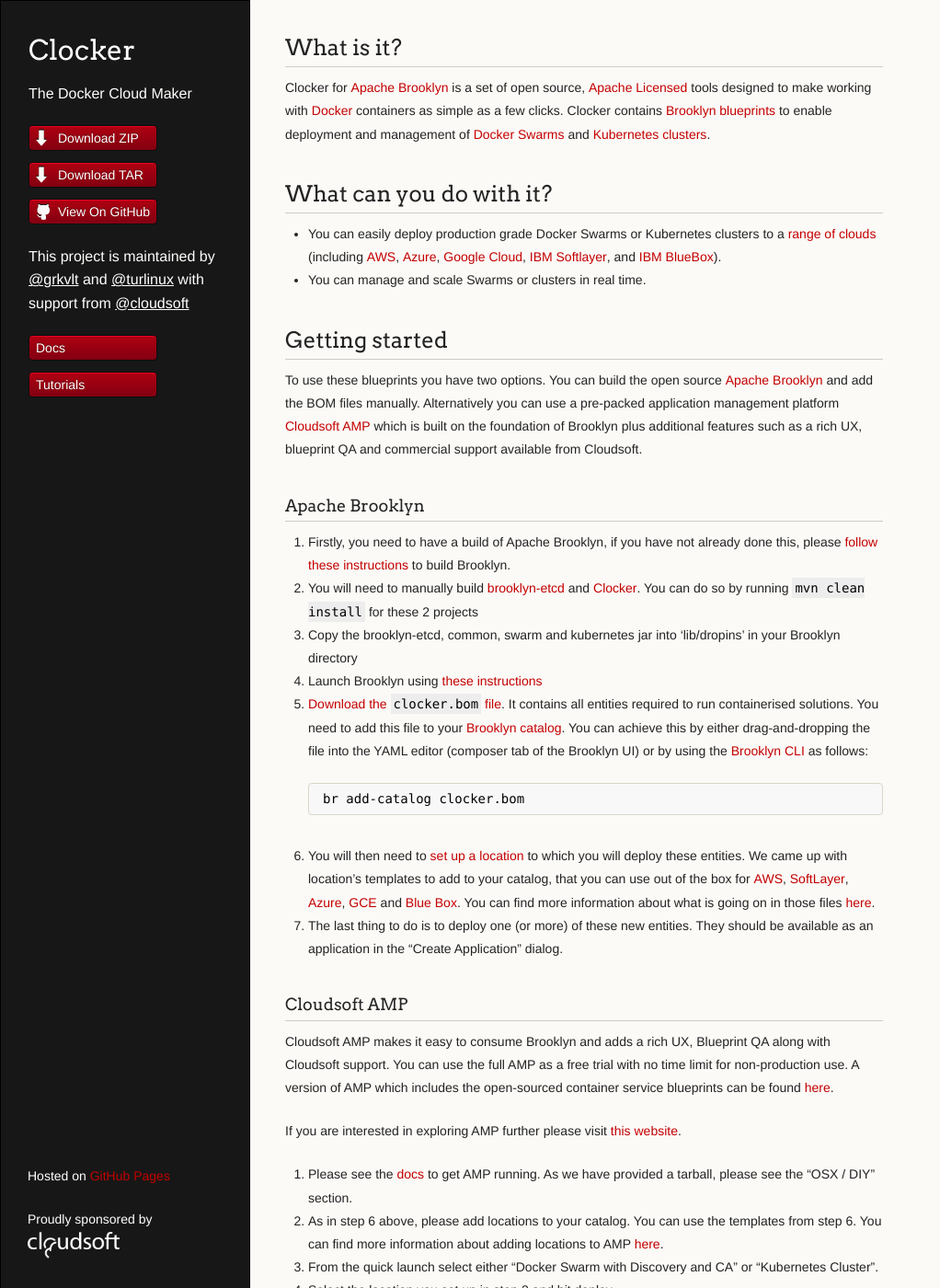
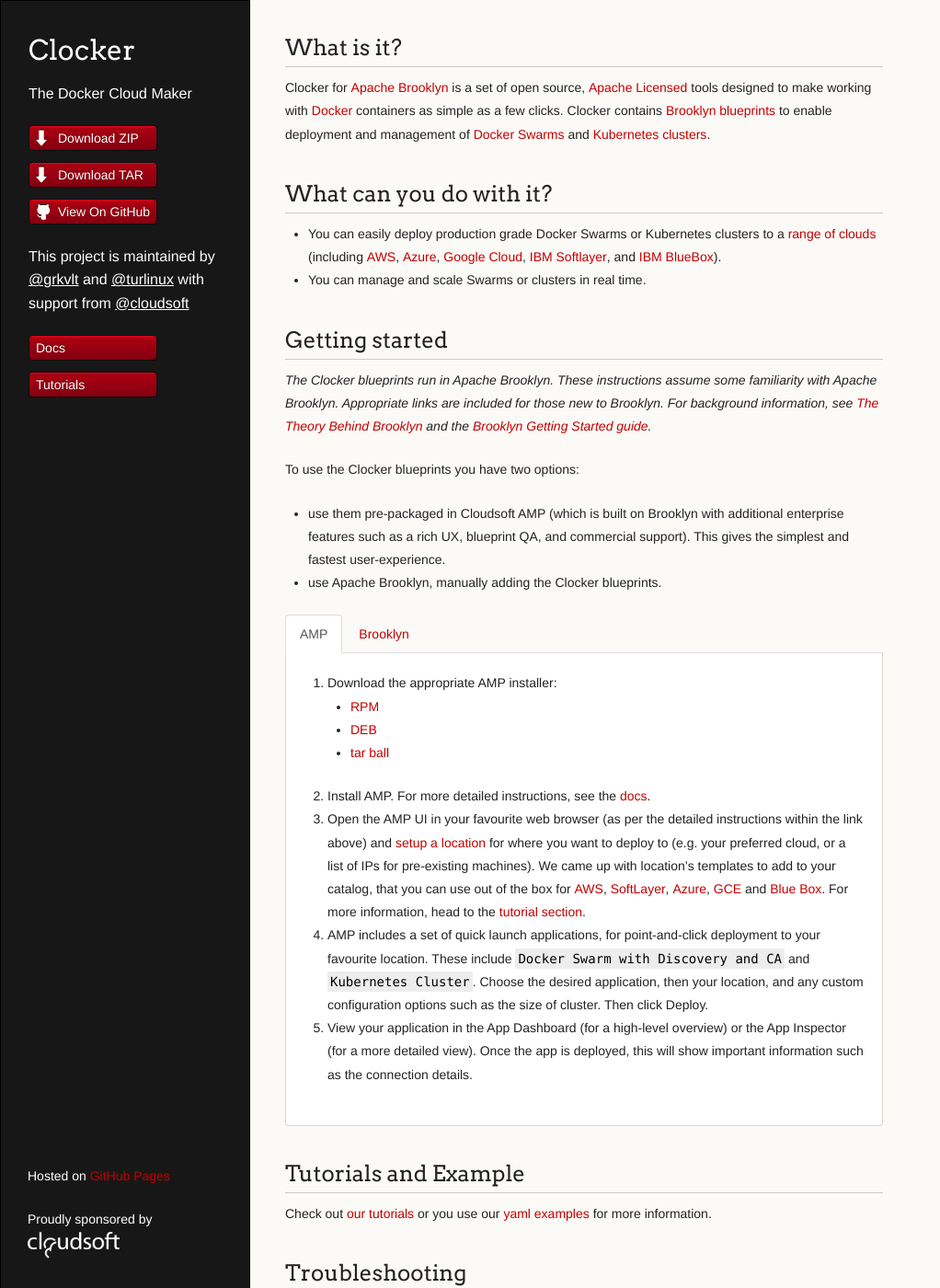
Before and after one commit to brooklyncentral/clocker, a Jekyll site: the page built from index.md, in a window 1280 px wide and 1400 px high. Shown: the whole window at 92% size, without its empty margins (0-1022 px from the left). Built offline with Jekyll 4.4.1, drawn with Linux system fonts in a browser that asks for light colours; some of the changed text lies outside the part shown.

Commit message:
Update docs to include more details

````diff
--- a/index.md
+++ b/index.md
@@ -12,34 +15,57 @@
 * You can manage and scale Swarms or clusters in real time.
 
 ## Getting started
-To use these blueprints you have two options. You can build the open source [Apache Brooklyn](http://brooklyn.apache.org/) and add the BOM files manually. Alternatively you can use a pre-packed application management platform [Cloudsoft AMP](http://www.cloudsoft.io/products/) which is built on the foundation of Brooklyn plus additional features such as a rich UX, blueprint QA and commercial support available from Cloudsoft.
+*The Clocker blueprints run in Apache Brooklyn. These instructions assume some familiarity with Apache Brooklyn. Appropriate links are included for those new to Brooklyn. For background information, see [The Theory Behind Brooklyn](http://brooklyn.apache.org/learnmore/theory.html) and the [Brooklyn Getting Started guide](http://brooklyn.apache.org/v/latest/start/).*
 
-### Apache Brooklyn
+To use the Clocker blueprints you have two options:
 
-1. Firstly, you need to have a build of Apache Brooklyn, if you have not already done this, please [follow these instructions](https://brooklyn.apache.org/v/latest/dev/env/maven-build.html) to build Brooklyn.
-2. You will need to manually build [brooklyn-etcd](https://github.com/brooklyncentral/brooklyn-etcd/) and [Clocker](https://github.com/brooklyncentral/clocker). You can do so by running `mvn clean install` for these 2 projects
-3. Copy the brooklyn-etcd, common, swarm and kubernetes jar into 'lib/dropins' in your Brooklyn directory
-4. Launch Brooklyn using [these instructions](https://brooklyn.apache.org/v/latest/start/running.html)
-5. [Download the `clocker.bom` file](clocker.bom). It contains all entities required to run containerised solutions. You need to add this file to your [Brooklyn catalog](http://brooklyn.apache.org/v/latest/ops/catalog/index.html). You can achieve this by either drag-and-dropping the file into the YAML editor (composer tab of the Brooklyn UI) or by using the [Brooklyn CLI](https://brooklyn.apache.org/v/latest/ops/cli/index.html) as follows:
+* use them pre-packaged in Cloudsoft AMP (which is built on Brooklyn with additional enterprise features such as a rich UX, blueprint QA, and commercial support). This gives the simplest and fastest user-experience.
+* use Apache Brooklyn, manually adding the Clocker blueprints.
 
-   ```sh
-   br add-catalog clocker.bom
-   ```
-6. You will then need to [set up a location](https://brooklyn.apache.org/v/latest/ops/locations/index.html) to which you will deploy these entities. We came up with location's templates to add to your catalog, that you can use out of the box for [AWS](tutorials/locations/aws-example-location.bom), [SoftLayer]((tutorials/locations/sl-example-location.bom)), [Azure](tutorials/locations/azure-example-location.bom), [GCE](tutorials/locations/gce-example-location.bom) and [Blue Box](tutorials/locations/bb-example-location.bom). You can find more information about what is going on in those files [here](tutorials/swarm-cluster.html#setup-a-cloud-location).
-7. The last thing to do is to deploy one (or more) of these new entities. They should be available as an application in the "Create Application" dialog.
+{::options parse_block_html="true" /}
 
-### Cloudsoft AMP
-Cloudsoft AMP makes it easy to consume Brooklyn and adds a rich UX, Blueprint QA along with Cloudsoft support. You can use the full AMP  as a free trial with no time limit for non-production use. A version of AMP which includes the open-sourced container service blueprints can be found [here](http://download.cloudsoft.io/amp/4.1.0-20160930.1659/cloudsoft-amp-karaf-4.1.0-20160930.1659.tar.gz).
+<ul class="nav nav-tabs">
+    <li class="active amp-tab"><a data-target="#amp, .amp-tab" data-toggle="tab" href="#">AMP</a></li>
+    <li class="brooklyn-tab"><a data-target="#brooklyn, .brooklyn-tab" data-toggle="tab" href="#">Brooklyn</a></li>
+</ul>
 
-If you are interested in exploring AMP further please visit [this website](http://www.cloudsoft.io/).
+<div class="tab-content">
+<div id="amp" class="tab-pane fade in active">
 
-1. Please see the [docs](http://docs.cloudsoft.io/tutorials/tutorial-get-amp-running.html) to get AMP running. As we have provided a tarball, please see the "OSX / DIY" section.
-2. As in step 6 above, please add locations to your catalog. You can use the templates from step 6. You can find more information about adding locations to AMP [here](http://docs.cloudsoft.io/locations/index.html).
-3. From the quick launch select either "Docker Swarm with Discovery and CA" or "Kubernetes Cluster".
-4. Select the location you set up in step 2 and hit deploy.
+1. Download the appropriate AMP installer:
+ * [RPM](http://download.cloudsoft.io/amp/4.1.0-20160930.1659/cloudsoft-amp-karaf-4.1.0-20160930.1659-noarch.rpm)
+ * [DEB](http://download.cloudsoft.io/amp/4.1.0-20160930.1659/cloudsoft-amp-karaf-4.1.0-20160930.1659-all.deb)
+ * [tar ball](http://download.cloudsoft.io/amp/4.1.0-20160930.1659/cloudsoft-amp-karaf-4.1.0-20160930.1659.tar.gz)
+2. Install AMP. For more detailed instructions, see the [docs](http://docs.cloudsoft.io/tutorials/tutorial-get-amp-running.html#install-cloudsoft-amp).
+3. Open the AMP UI in your favourite web browser (as per the detailed instructions within the link above) and [setup a location](http://docs.cloudsoft.io/tutorials/tutorial-get-amp-running.html#add-a-location) for where you want to deploy to (e.g. your preferred cloud, or a list of IPs for pre-existing machines). We came up with location's templates to add to your catalog, that you can use out of the box for [AWS](tutorials/locations/aws-example-location.bom), [SoftLayer]((tutorials/locations/sl-example-location.bom)), [Azure](tutorials/locations/azure-example-location.bom), [GCE](tutorials/locations/gce-example-location.bom) and [Blue Box](tutorials/locations/bb-example-location.bom). For more information, head to the [tutorial section](tutorials/swarm-cluster.html#setup-a-cloud-location).
+4. AMP includes a set of quick launch applications, for point-and-click deployment to your favourite location. These include `Docker Swarm with Discovery and CA` and `Kubernetes Cluster`. Choose the desired application, then your location, and any custom configuration options such as the size of cluster. Then click Deploy.
+5. View your application in the App Dashboard (for a high-level overview) or the App Inspector (for a more detailed view). Once the app is deployed, this will show important information such as the connection details.
 
-### Tutorials and Example
-Check out [our tutorials](tutorials) or use our [yaml examples](examples/swarm.yaml){:target="blank"} for more information.
+</div>
+<div id="brooklyn" class="tab-pane fade">
 
-### Troubleshooting
+*Clocker relies on some recent Brooklyn features that will be available in the next **0.10.0 release**. Before that release is available, you can either use a [pre-built early access release of Brooklyn](http://download.cloudsoft.io/brooklyn/0.10.0-20160930.1659/brooklyn-dist-0.10.0-20160930.1659-dist.tar.gz) or you can [download the code](http://brooklyn.apache.org/developers/code/) and [build Brooklyn master from source](http://brooklyn.apache.org/v/latest/dev/env/maven-build.html).*
+
+The instructions below assume you are using the Brooklyn in the "classic mode" (i.e. not using Karaf). They pick up from where you have the `.tgz` or `.zip` file).
+
+1. Install Apache Brooklyn. For more detailed instructions, see the [docs](http://brooklyn.apache.org/v/latest/start/running.html#install-apache-brooklyn).
+2. Download the required Clocker files, and add them to the Brooklyn `./lib/dropins/` folder (though these are jar files, the Clocker jars just package resources such as YAML files rather than Java code):
+ * [brooklyn-etcd](https://oss.sonatype.org/service/local/artifact/maven/redirect?r=snapshots&g=io.brooklyn.etcd&a=brooklyn-etcd&v=2.3.0-SNAPSHOT)
+ * [common](https://oss.sonatype.org/service/local/artifact/maven/redirect?r=releases&g=io.brooklyn.clocker&a=common&v=2.0.0)
+ * [swarm](https://oss.sonatype.org/service/local/artifact/maven/redirect?r=releases&g=io.brooklyn.clocker&a=swarm&v=2.0.0)
+ * [kubernetes](https://oss.sonatype.org/service/local/artifact/maven/redirect?r=releases&g=io.brooklyn.clocker&a=kubernetes&v=2.0.0)
+3. [Launch Brooklyn](https://brooklyn.apache.org/v/latest/start/running.html) and add the Clocker blueprints to the catalog by using the [`clocker.bom` file](clocker.bom) that lists the catalog items:
+ * If you'd like to use the command line to do this, you will need the [Apache Brooklyn CLI](https://brooklyn.apache.org/v/latest/ops/cli/index.html) and run `br add-catalog clocker.bom`. For more details, see the [docs](http://brooklyn.apache.org/v/latest/ops/cli/index.html).
+ * Alternatively, if you'd like to use the web-console, choose the "Composer" tab, click the "Catalog" button, paste the contents of the `clocker.bom` file into the online editor, and click "Deploy". For more details, see the [docs](http://brooklyn.apache.org/v/latest/ops/catalog/).
+4. [Setup a location](http://brooklyn.apache.org/v/latest/ops/locations/) for where you want to deploy to. This can be done by defining your location configuration in a .bom file and deploying using the `br` CLI. Alternatively, the web-console can be used: click on the Catalog tag, then the "+" button", choose "Location", and follow the instructions in the wizard. We came up with location's templates to add to your catalog, that you can use out of the box for [AWS](tutorials/locations/aws-example-location.bom), [SoftLayer]((tutorials/locations/sl-example-location.bom)), [Azure](tutorials/locations/azure-example-location.bom), [GCE](tutorials/locations/gce-example-location.bom) and [Blue Box](tutorials/locations/bb-example-location.bom). For more information, head to the [tutorial section](tutorials/swarm-cluster.html#setup-a-cloud-location).
+5. The catalog items added previously will be available in the Brooklyn quick launch. In the web-console, from the Home tab click the "Add application" button, choose your application, then your location, and any custom configuration options such as the size of cluster. Then click Deploy. For more details, see the [docs](http://brooklyn.apache.org/v/latest/ops/gui/blueprints.html#launching-from-the-catalog).
+6. View your application in the "Applications" tab. Once the app is deployed, this will show important information such as the connection details. Click on the entity (i.e. component) in the tree view, and the "Sensors" tab to see details of that entity. For more details, the [docs](see http://brooklyn.apache.org/v/latest/ops/gui/managing.html).
+
+</div>
+</div>
+
+## Tutorials and Example
+Check out [our tutorials](tutorials) or you use our [yaml examples](examples/swarm.yaml){:target="blank"} for more information.
+
+## Troubleshooting
 For any problems please consult the [troubleshooting section here](./docs/troubleshooting.html).
````
Also changed, not shown: other parts of index.md (+3 -0 lines), docs/index.md (+4 -0 lines), tutorials/kubernetes-cluster.md (+6 -6 lines), tutorials/swarm-cluster.md (+6 -6 lines).
